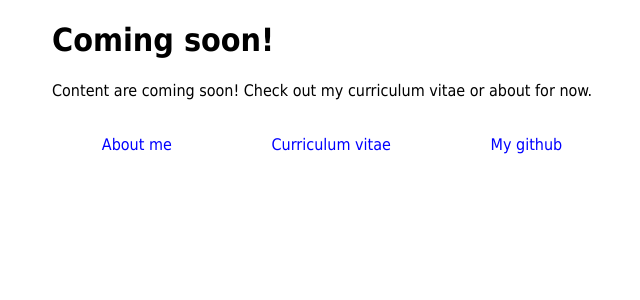
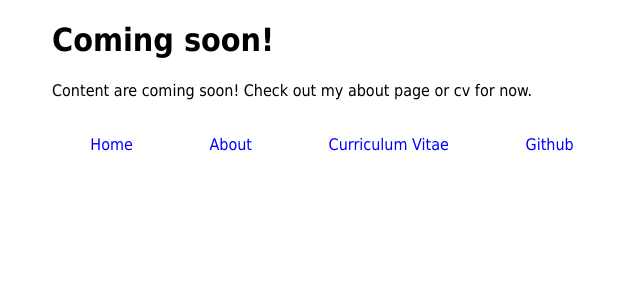
Before and after one commit to rikushoney/rikushoney.com, a Python web app: template templates/index.html in a window 1280 px wide. Shown: the top 300 px of the page, without its empty margins (308-948 px from the left). Run offline with Jinja, Linux system fonts and the light colour scheme; the template is opened without the code that fills it, so the values that code supplies are empty.

```diff
--- a/static/styles/style.css
+++ b/static/styles/style.css
@@ -1,4 +1,5 @@
 body {
+    background-color: white;
     width: 35em;
     margin: 0 auto;
     font-family: Tahoma, Verdana, Arial, sans-serif;
--- a/templates/base.html
+++ b/templates/base.html
@@ -10,9 +10,10 @@
 {% endblock %}
 <br/>
 <div class="links">
-    <div><a href="about.html">About me</a></div>
-    <div><a href="cv.html">Curriculum vitae</a></div>
-    <div><a href="http://github.com/riksuh/">My github</a></div>
+    <div><a href="index.html">Home</a></div>
+    <div><a href="about.html">About</a></div>
+    <div><a href="cv.pdf">Curriculum Vitae</a></div>
+    <div><a href="http://github.com/riksuh/">Github</a></div>
 </div>
 </body>
 </html>
--- a/templates/index.html
+++ b/templates/index.html
@@ -5,5 +5,5 @@ Coming soon!
 
 {% block content %}
 <h1>Coming soon!</h1>
-<p>Content are coming soon! Check out my curriculum vitae or about for now.</p>
+<p>Content are coming soon! Check out my about page or cv for now.</p>
 {% endblock %}
```
Also changed, not shown: README.md.
